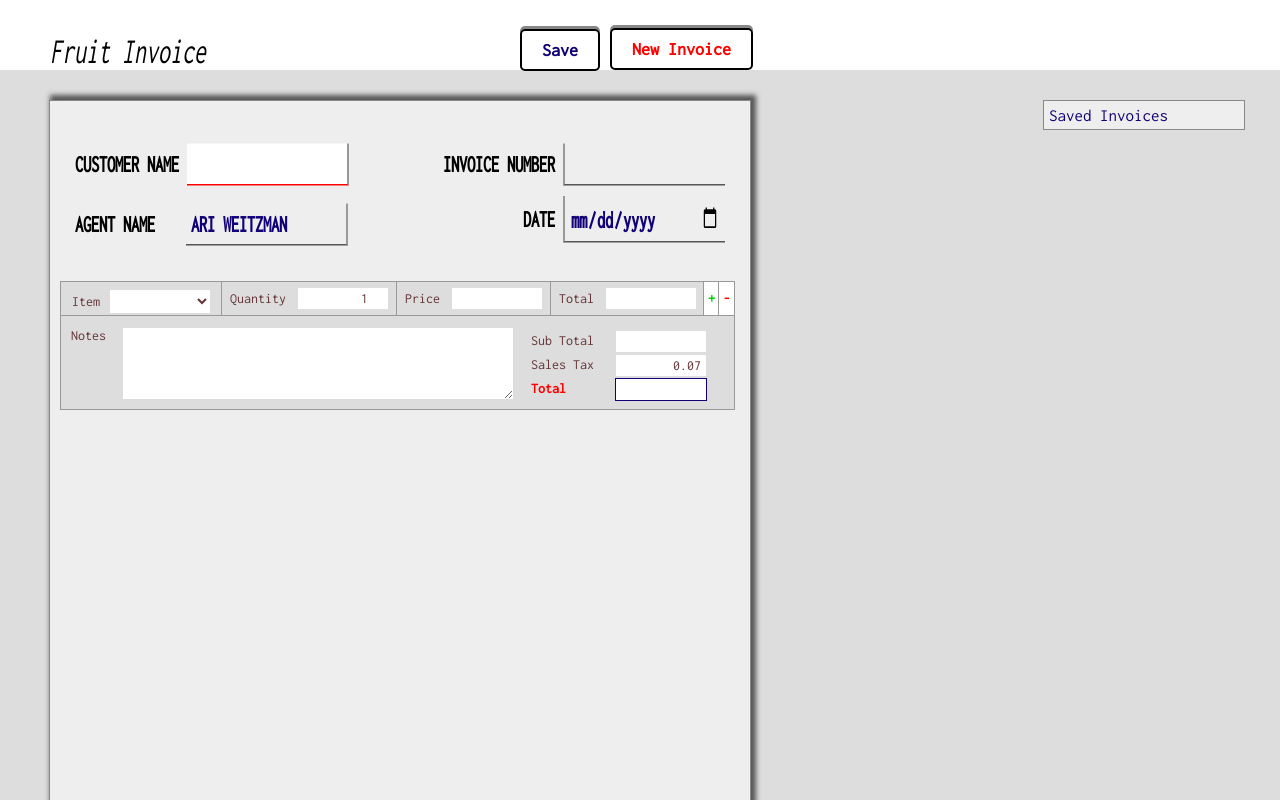
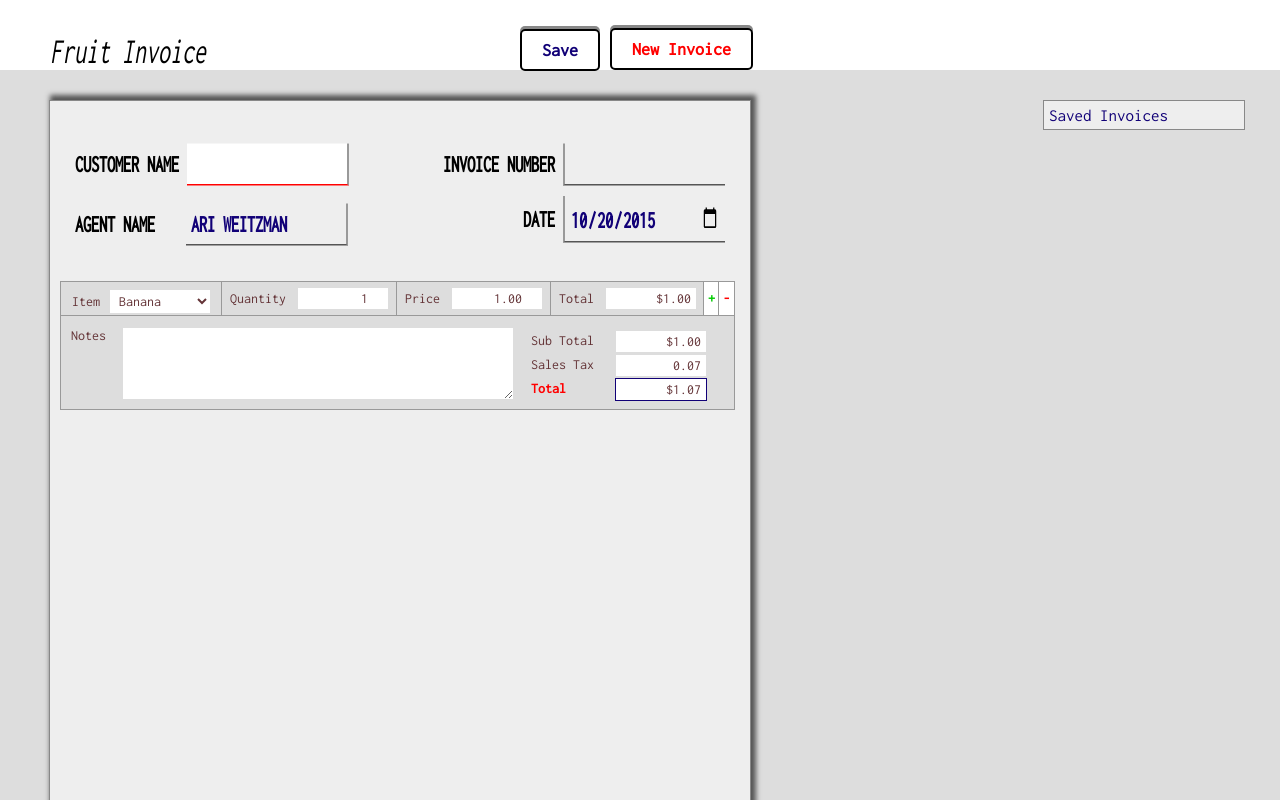
Before and after one commit to arijoe/Invoices, a plain HTML site: page index.html in a window 1280 px wide. Both pictures are taken after a click on the button "New Invoice". Shown: the top 800 px of the page. Drawn offline with nearby package versions, Linux system fonts and the light colour scheme.

Commit message:
Refactor pricing function.

```diff
--- a/index.html
+++ b/index.html
@@ -5,7 +5,6 @@
   <link rel="shortcut icon" type="image/png" href="./images/logo_2.png"/>
   <link rel="stylesheet" type="text/css" href="http://fonts.googleapis.com/css?family=Inconsolata">
   <link href='./stylesheet.css' rel='stylesheet' type='text/css'>
-  <script src="//code.jquery.com/ui/1.11.4/jquery-ui.js"></script>
 </head>
 
 <html>
--- a/javascripts/content.js
+++ b/javascripts/content.js
@@ -50,12 +50,8 @@ var savedInvoices = {}; // Global variable for saved invoices
   // Change item price on select event
   $.formEvents.prototype.itemPrice = function () {
     $( ".line-items" ).change( function () {
-      var price = "";
+      var price = $(this).find( "option:selected" ).data("price");
       var row = $(this).parent().parent();
-
-      $(row).find( ".line-items" ).val( function() {
-        price = $( this ).data( "price" );
-      });
 
       $(row).find(".price").val( (price).toFixed(2) );
     }).change();
```
